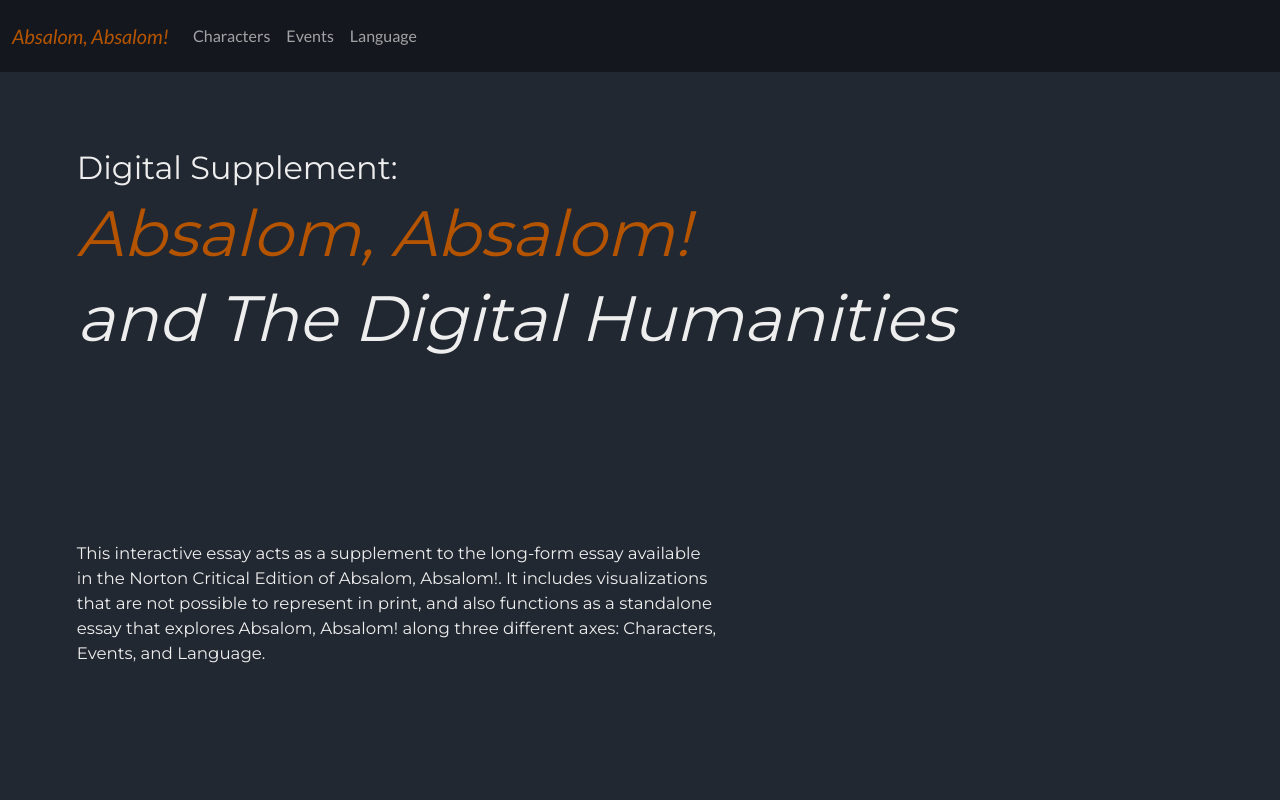
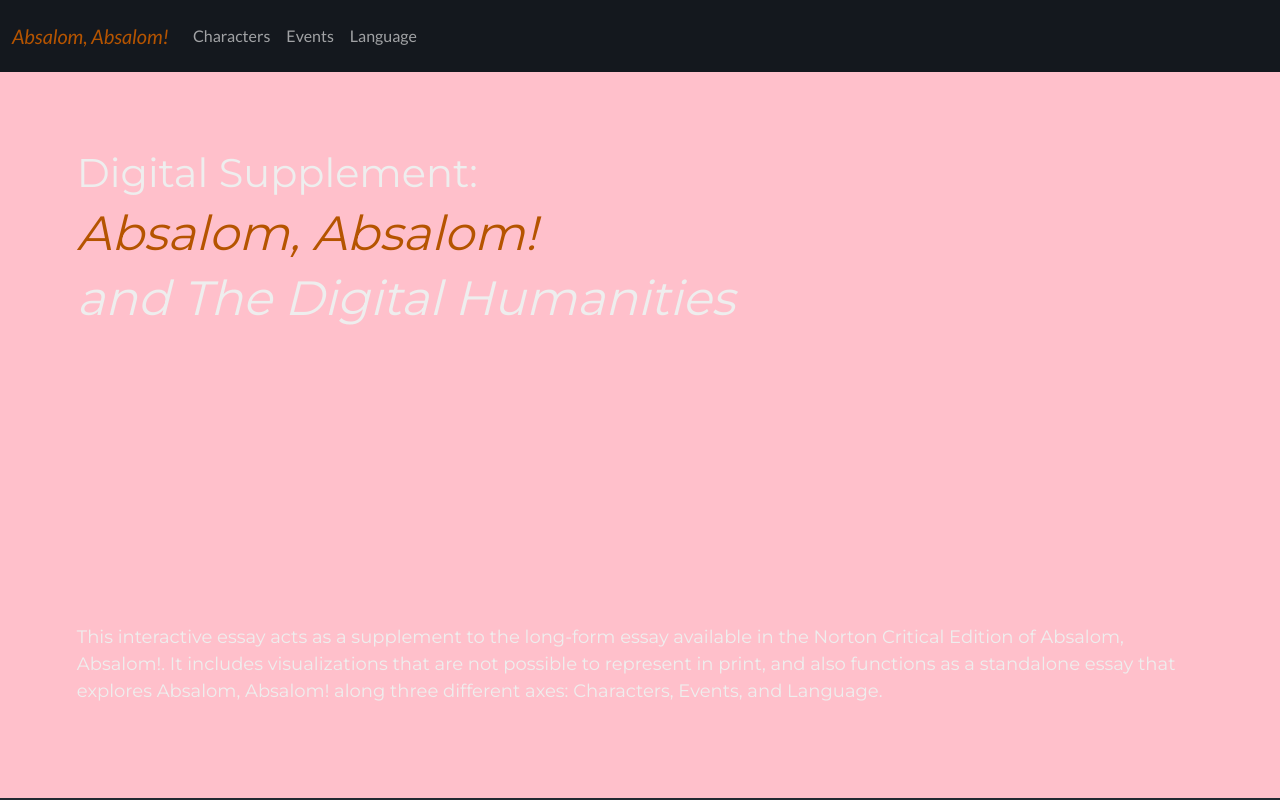
Before and after one commit to joostburgers/absalom_visual_essay, a plain HTML site: page index.html in a window 1280 px wide. Drawn offline with nearby package versions, Linux system fonts and the light colour scheme.

Commit message:
added breakpoints

```diff
--- a/index.html
+++ b/index.html
@@ -11,6 +11,7 @@
 </head>
 <body>
 <!-- Navbar -->
+<header class="sticky-top">
 <nav class="navbar navbar-expand-lg navbar-dark">
   <div class="container-fluid">
     <em><a style = "color: #B55400;"class="navbar-brand" href="/">Absalom, Absalom!</a></em>
@@ -33,14 +34,14 @@
     </div>
   </div>
 </nav>
+</header>
 <!-- End of Navbar -->
 <!-- Title -->
 <div class = "title">
-  <h2 style="font-size: 2.5vw;">Digital Supplement:</h2>
-  <em><h1 style="font-size: 5vw; color:#B55400">Absalom, Absalom!</h1></em>
-  <em><h1 style="font-size: 5vw;">and The Digital Humanities</h1></em>
-
-  <p style = "padding-top:22vh; font-size:1.3vw; width: 50vw;">
+  <h2>Digital Supplement:</h2>
+  <em><h1 style = "color:#B55400">Absalom, Absalom!</h1></em>
+  <em><h1>and The Digital Humanities</h1></em>
+  <p class = "text">
     This interactive essay acts as a supplement to the long-form essay available in the Norton Critical Edition of Absalom, Absalom!. It includes visualizations that are not possible to represent in print, and also functions as a standalone essay that explores Absalom, Absalom! along three different axes: Characters, Events, and Language.
   </p>
 </div>
--- a/style.css
+++ b/style.css
@@ -1,4 +1,61 @@
 @import url('https://fonts.googleapis.com/css2?family=Montserrat&display=swap');
+
+/* Extra small devices (phones, 600px and down) */
+@media only screen and (max-width: 600px) {
+	.title {background: red; height:100%;}
+	h1 {
+		font-size: 30px;
+	}
+	p {
+		font-size: 13px;
+		height:100%;
+		padding-top: 45vh;
+	}
+  }
+
+  /* Small devices (portrait tablets and large phones, 600px and up) */
+  @media only screen and (min-width: 600px) {
+	.title {background: green;}
+	p {
+		font-size: 15px;
+		height:100%;
+		padding-top: 43vh;
+	}
+  }
+
+  /* Medium devices (landscape tablets, 768px and up) */
+  @media only screen and (min-width: 768px) {
+	.title {
+		background-color: blue;
+	}
+	p {
+		font-size: 15px;
+		height:100%;
+		padding-top: 43vh;
+	}
+  }
+
+  /* Large devices (laptops/desktops, 992px and up) */
+  @media only screen and (min-width: 992px) {
+	.title {background-color: orange;}
+	p {
+		font-size: 16px;
+		height:100%;
+		padding-top: 38vh;
+	}
+  }
+
+  /* Extra large devices (large laptops and desktops, 1200px and up) */
+  @media only screen and (min-width: 1200px) {
+	.title {background-color: pink;}
+	p {
+		font-size: 18px;
+		height:90%;
+		padding-top: 36vh;
+	}
+  }
+
+
 
 body {
     background-color: #222831;
```
